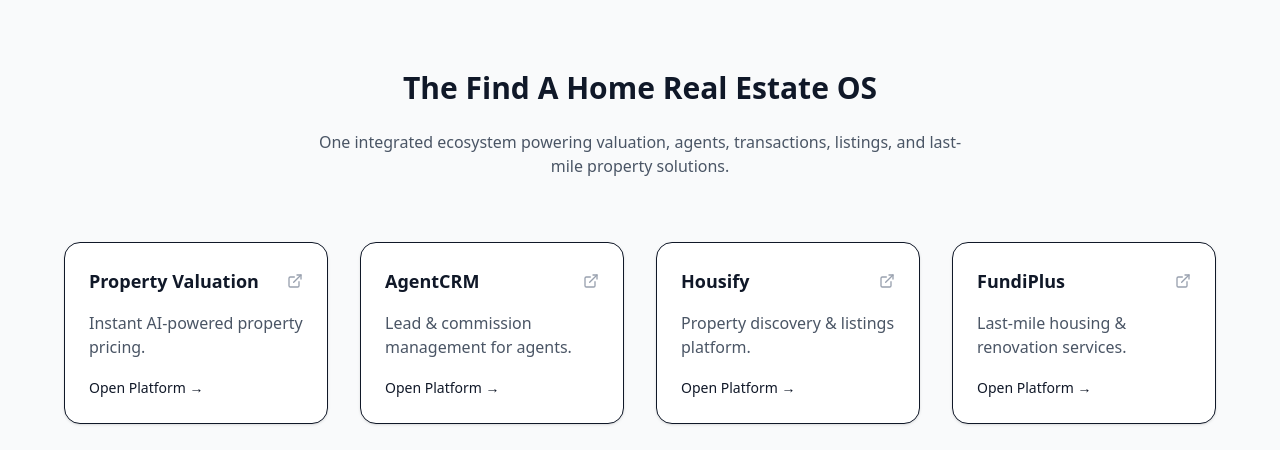
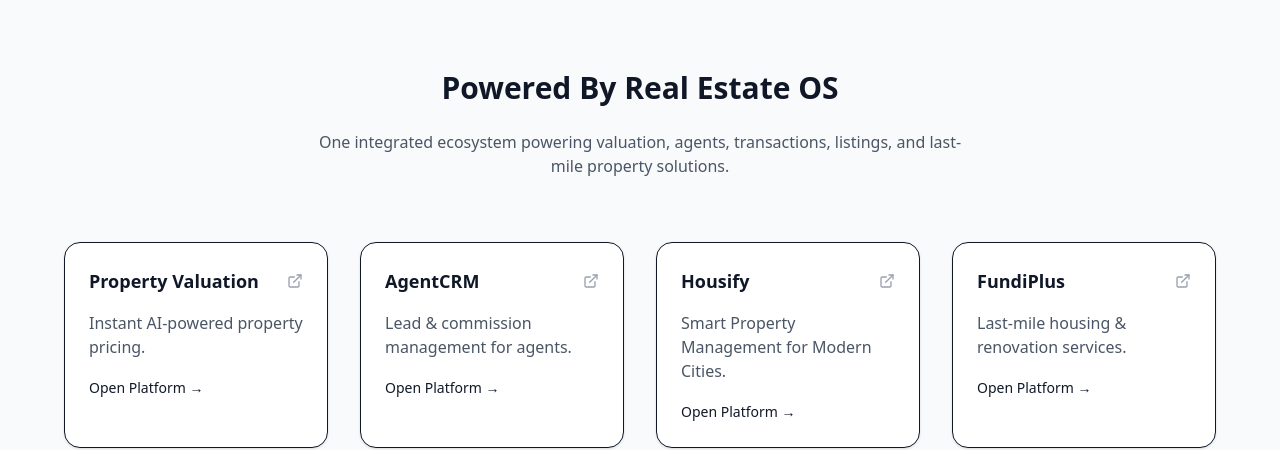
Before and after one commit to Muga-ai/findahome, a Next.js app: page / in a window 1280 px wide. Shown: the part 826-1276 px from the top of the page. Built offline with nearby package versions, Linux system fonts and the light colour scheme.

Commit message:
Updated landing page

```diff
--- a/app/page.tsx
+++ b/app/page.tsx
@@ -129,7 +129,7 @@ export default function HomePage() {
       <section className="py-24 px-6 bg-gray-50">
 
         <h2 className="text-3xl font-bold text-center text-primary mb-6">
-          The Find A Home Real Estate OS
+          Powered By Real Estate OS
         </h2>
 
         <p className="text-center text-gray-600 max-w-2xl mx-auto mb-16">
@@ -157,7 +157,7 @@ export default function HomePage() {
 
           <EcosystemCard
             title="Housify"
-            text="Property discovery & listings platform."
+            text="Smart Property Management for Modern Cities."
             link="https://housify-chi.vercel.app"
           />
 
```
